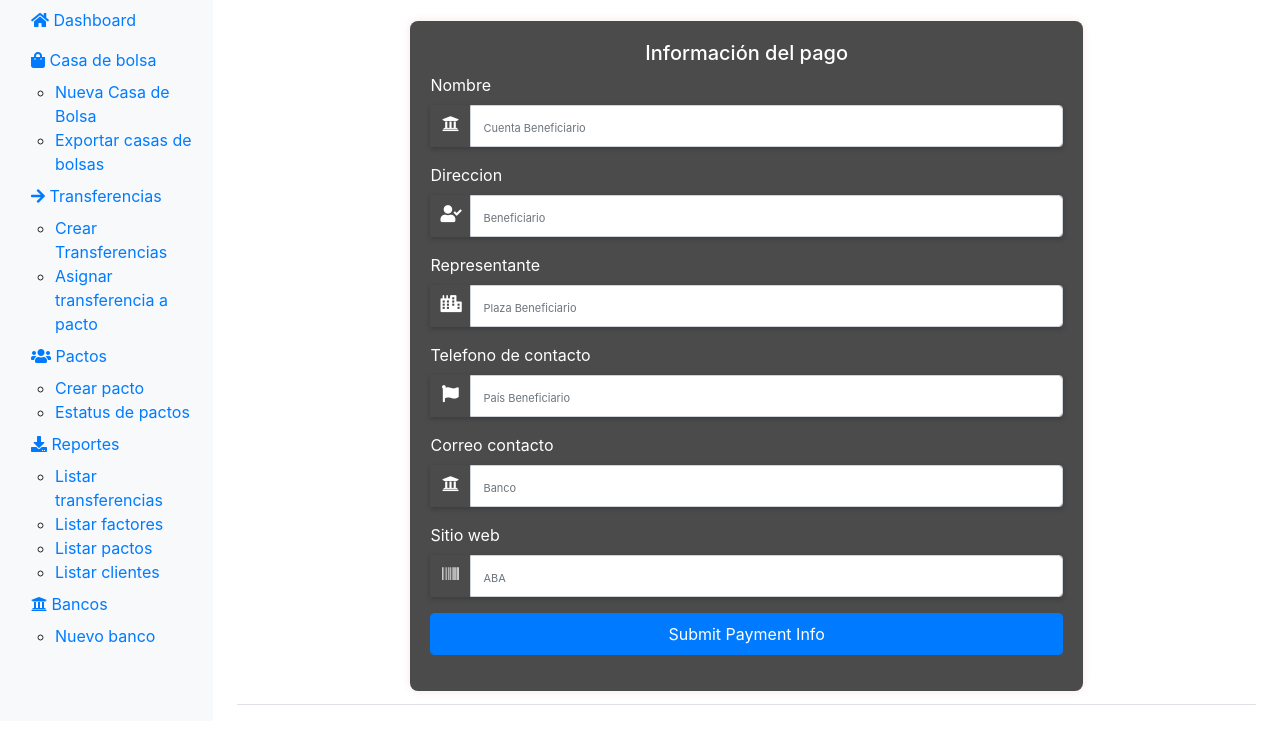
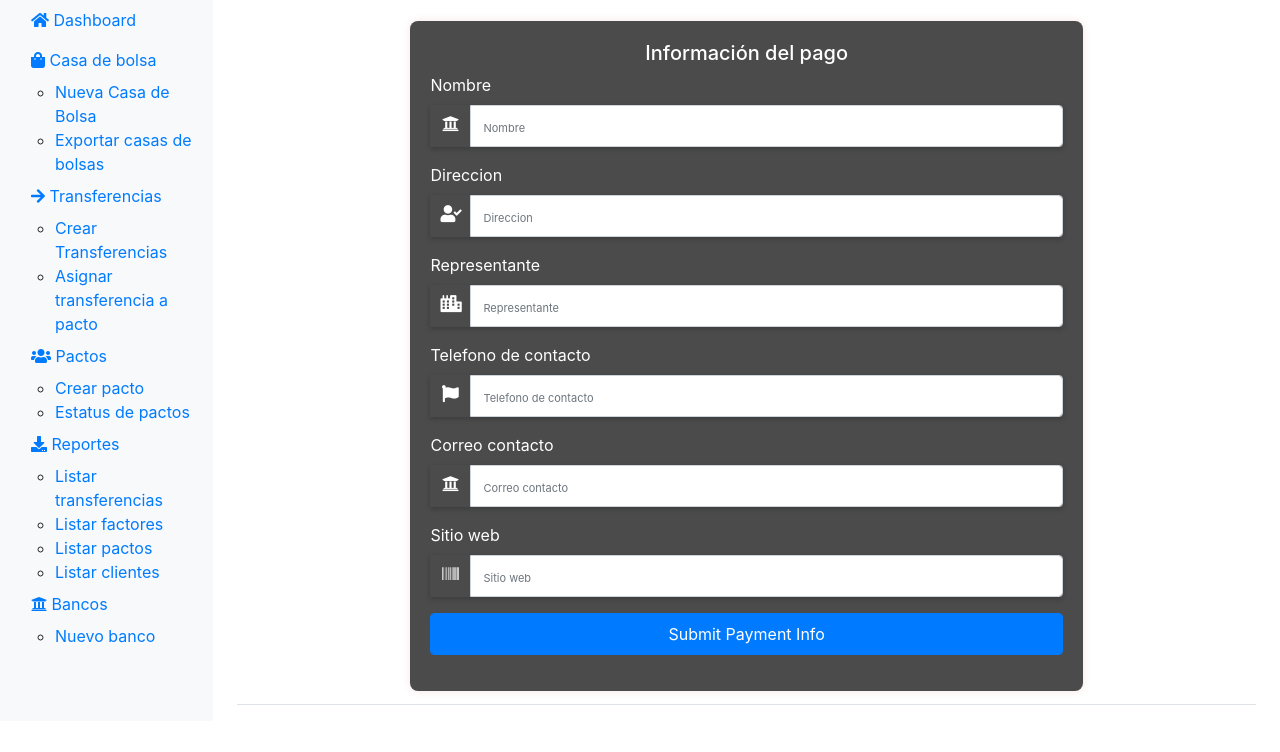
Before and after one commit to JATCIN/proyecto0, a Flask app: page /new_casa_de_bolsa in a window 1280 px wide. Shown: the part 48-800 px from the top of the page. Run offline with Flask 3, Linux system fonts and the light colour scheme; some libraries are stand-ins or nearby versions.

Commit message:
placeholders

```diff
--- a/src/templates/new_casa_de_bolsa.html
+++ b/src/templates/new_casa_de_bolsa.html
@@ -58,20 +58,20 @@
 
       <form id="paymentForm" autocomplete="off">
         <div class="form-group">
-          <label for="cuenta_beneficiario" class="cols-sm-2 control-label">Nombre</label>
+          <label for="Nombre" class="cols-sm-2 control-label">Nombre</label>
           <div class="cols-sm-10">
             <div class="input-group">
               <span class="input-group-addon"><i class="fa fa-university" aria-hidden="true"></i></span>
-              <input type="text" class="form-control" name="cuenta_beneficiario" id="cuenta_beneficiario" placeholder="Cuenta Beneficiario"/>
+              <input type="text" class="form-control" name="cuenta_beneficiario" id="cuenta_beneficiario" placeholder="Nombre"/>
             </div>
           </div>
         </div>
         <div class="form-group">
-          <label for="beneficiario" class="cols-sm-2 control-label">Direccion </label>
+          <label for="Direccion" class="cols-sm-2 control-label">Direccion </label>
           <div class="cols-sm-10">
             <div class="input-group">
               <span class="input-group-addon"><i class="fa fa-user-check" aria-hidden="true"></i></span>
-              <input type="text" class="form-control" name="beneficiario" id="beneficiario" placeholder="Beneficiario"/>
+              <input type="text" class="form-control" name="beneficiario" id="beneficiario" placeholder="Direccion"/>
             </div>
           </div>
         </div>
@@ -80,7 +80,7 @@
           <div class="cols-sm-10">
             <div class="input-group">
               <span class="input-group-addon"><i class="fa fa-city" aria-hidden="true"></i></span>
-              <input type="text" class="form-control" name="plaza_beneficiario" id="plaza_beneficiario" placeholder="Plaza Beneficiario"/>
+              <input type="text" class="form-control" name="plaza_beneficiario" id="plaza_beneficiario" placeholder="Representante"/>
             </div>
           </div>
         </div>
@@ -89,7 +89,7 @@
           <div class="cols-sm-10">
             <div class="input-group">
               <span class="input-group-addon"><i class="fa fa-flag" aria-hidden="true"></i></span>
-              <input type="text" class="form-control" name="pais_beneficiario" id="pais_beneficiario" placeholder="País Beneficiario"/>
+              <input type="text" class="form-control" name="pais_beneficiario" id="pais_beneficiario" placeholder="Telefono de contacto"/>
             </div>
           </div>
         </div>
@@ -98,7 +98,7 @@
           <div class="cols-sm-10">
             <div class="input-group">
               <span class="input-group-addon"><i class="fa fa-university" aria-hidden="true"></i></span>
-              <input type="text" class="form-control" name="banco" id="banco" placeholder="Banco"/>
+              <input type="text" class="form-control" name="banco" id="banco" placeholder="Correo contacto"/>
             </div>
           </div>
         </div>
@@ -107,7 +107,7 @@
           <div class="cols-sm-10">
             <div class="input-group">
               <span class="input-group-addon"><i class="fa fa-barcode" aria-hidden="true"></i></span>
-              <input type="text" class="form-control" name="aba" id="aba" placeholder="ABA"/>
+              <input type="text" class="form-control" name="aba" id="aba" placeholder="Sitio web"/>
             </div>
           </div>
         </div>
```
